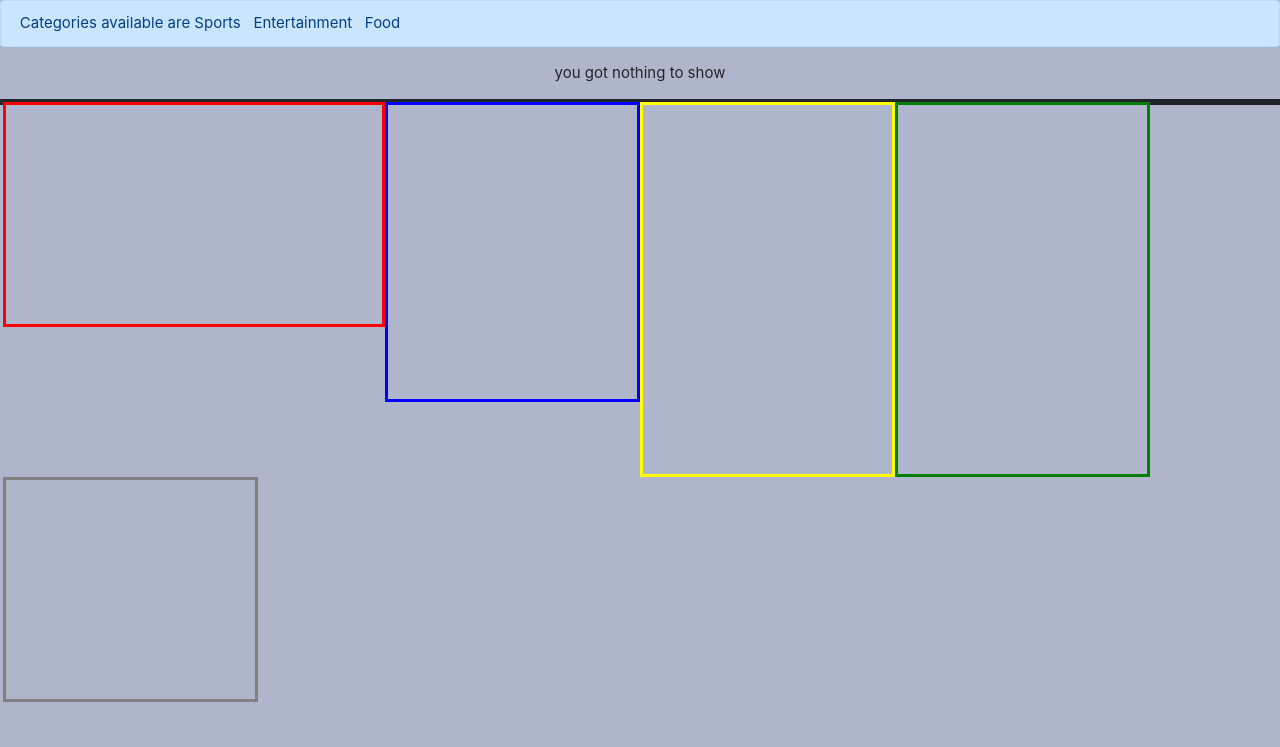
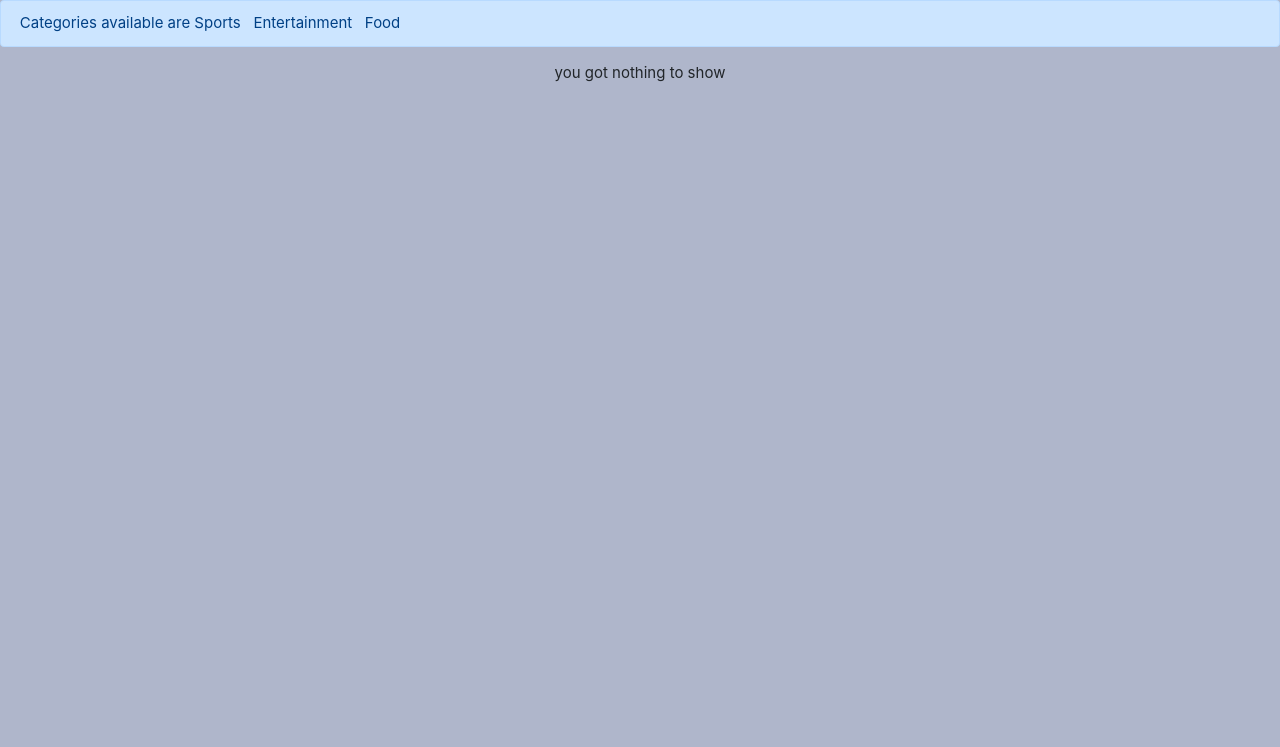
Before and after one commit to wilbrone/gallery, a Django app: page / in a window 1280 px wide. Shown: the part 53-800 px from the top of the page. Run offline with Django 3.2, Linux system fonts and the light colour scheme; data that the repository does not hold is empty; some libraries are stand-ins or nearby versions.

```diff
--- a/photos/templates/all-pics/index.html
+++ b/photos/templates/all-pics/index.html
@@ -36,16 +36,4 @@
     <a href="{% url 'location' loc.id %}">{{ loc.loct }}</a>&nbsp;
     {% endfor %}
 </div>
-<div style="border:solid; display:block;">
-    <div style="float: left; border:solid red; min-height:15em; min-width: 30%;"></div>
-    <div style="float: left; border:solid blue; min-height:20em; min-width: 20%;"></div>
-    <div style="float: left; border:solid yellow; min-height:25em; min-width: 20%;"></div>
-    <div style="float: left; border:solid green; min-height:25em; min-width: 20%;"></div>
-    {% comment %} <div style="float: left; border:solid brown; min-height:10em; min-width: 20%;"></div> {% endcomment %}
-    <div style="float: left; border:solid grey; min-height:15em; min-width: 20%;"></div>
-    {% comment %} <div style="float: left; border:solid silver; min-height:15em; min-width: 20%;">try</div> {% endcomment %}
-    {% comment %} <div style="float: left; border:solid yellow; min-height:15em; min-width: 20%;"></div> {% endcomment %}
-    {% comment %} <div style="float: left; border:solid blue; min-height:15em; min-width: 20%;"></div> {% endcomment %}
-    {% comment %} <div style="float: left; border:solid yellow; min-height:15em; min-width: 20%;"></div> {% endcomment %}
-</div>
 {% endblock %}
```
